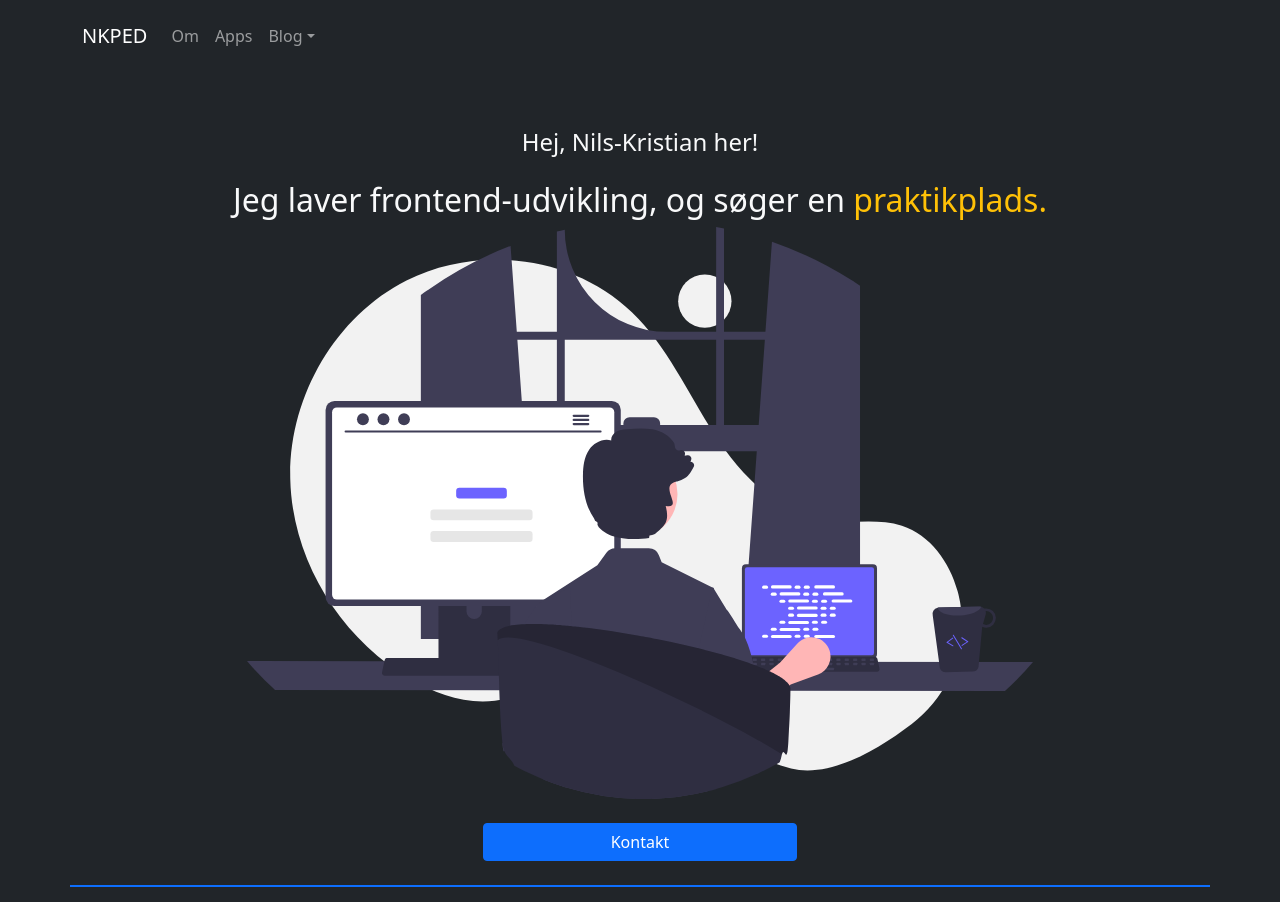
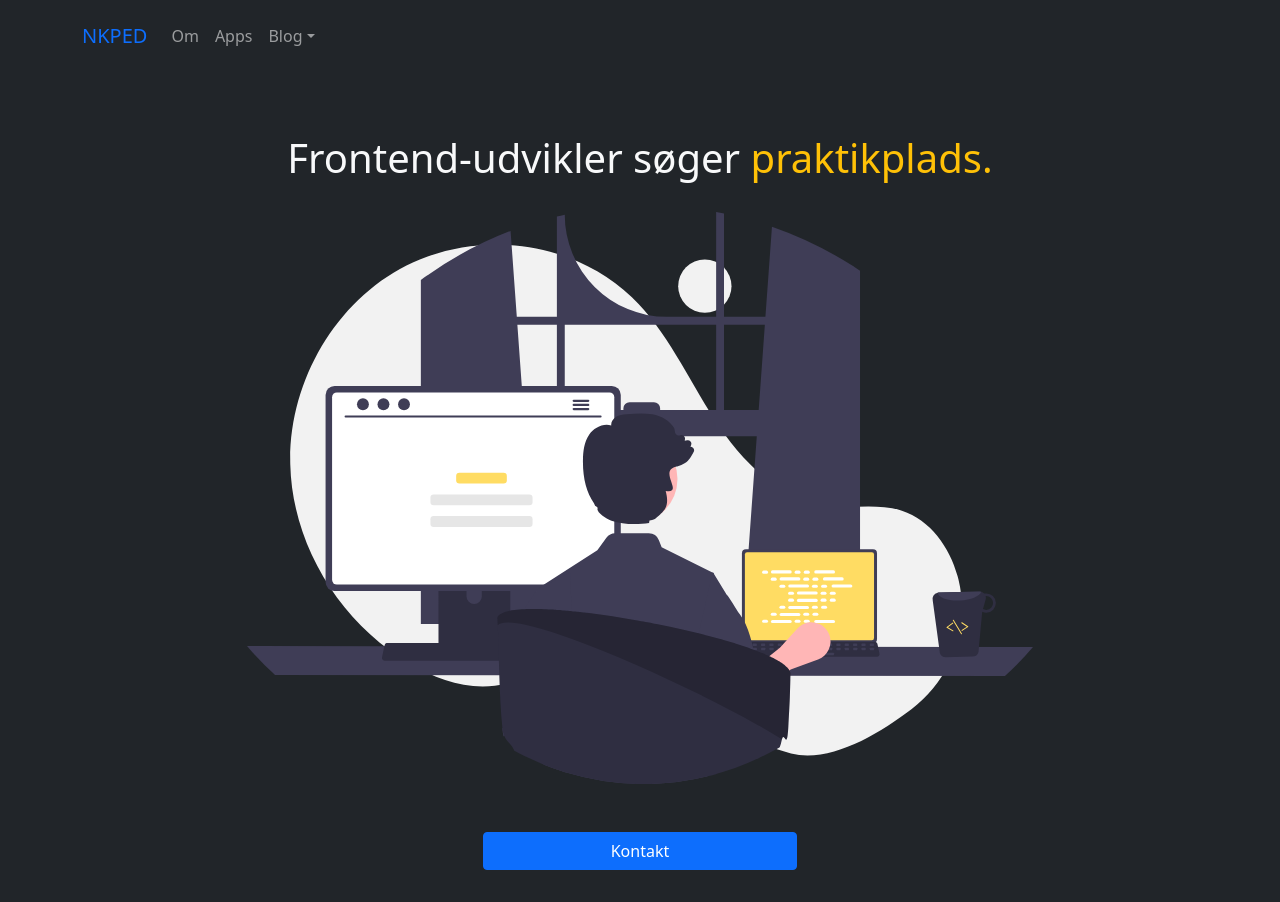
Before and after one commit to nkped/nkped.github.io, a React (Create React App) app: page / in a window 1280 px wide. Shown: the top 902 px of the page. Built offline with nearby package versions, Linux system fonts and the light colour scheme.

Commit message:
Tilføj svg på Home.

```diff
--- a/src/components/footer.jsx
+++ b/src/components/footer.jsx
@@ -3,10 +3,10 @@ import { Container, Row, Col } from "react-bootstrap";
 export function Footer() {
   return (
     <Container>
-      <Row className="border border-secondary mt-3 pt-4 pb-2">
-        <Col>nikrped@gmail.com</Col>
-        <Col>Rådmandsgade 35</Col>
-        <Col className="text-end">Tlf: 6088 7055</Col>
+      <Row className="mt-3 py-2">
+        <Col className="fst-italic text-warning">
+          Selv-lærende, voksen, ambitiøs..
+        </Col>
       </Row>
     </Container>
   );
--- a/src/components/myNavBar.jsx
+++ b/src/components/myNavBar.jsx
@@ -8,7 +8,9 @@ export function MyNavBar() {
     <nav className="bg-dark navbar-dark">
       <Navbar expand="lg">
         <Container className="mb-5 mt-2">
-          <Navbar.Brand href="/">NKPED</Navbar.Brand>
+          <Navbar.Brand className="text-primary" href="/">
+            NKPED
+          </Navbar.Brand>
           <Navbar.Toggle aria-controls="basic-navbar-nav" />
           <Navbar.Collapse id="basic-navbar-nav">
             <Nav className="me-auto">
--- a/src/routes/home.jsx
+++ b/src/routes/home.jsx
@@ -1,26 +1,30 @@
 import { Container, Row, Col, Button, Image } from "react-bootstrap";
 import { Footer } from "../components/footer";
 //import homePagePic from "../img/homePagePic.png";
-import HomePageImage from "./HomePageImage.svg";
+//import BlueHomePageImage from "./BlueHomePageImage.svg";
+import YellowHomePageImage from "./YellowHomePageImage.svg";
 
 export default function Home() {
   return (
     <Container fluid className="bg-dark text-light">
-      <Container className="pt-3">
-        <h4>Hej, Nils-Kristian her!</h4>
-      </Container>
       <Container className="px-5 pt-3">
-        <h2>
-          Jeg laver frontend-udvikling, og søger en{" "}
-          <span className="text-warning ">praktikplads.</span>
-        </h2>
-        <img src={HomePageImage} />
+        <Row>
+          <Col className="fs-1 fw-semibold">
+            Frontend-udvikler søger{" "}
+            <span className="text-warning">praktikplads.</span>
+          </Col>
+        </Row>
+
+        <Container fluid className="my-4">
+          <Image fluid src={YellowHomePageImage} />
+        </Container>
       </Container>
       <Button variant="primary" className="w-25 mx-auto my-4">
         Kontakt
       </Button>
-      <Container className="d-grid gap-5 border border-primary"></Container>
-      <Footer />
+      <Container>
+        <Footer />
+      </Container>
     </Container>
   );
 }
```
Also changed, not shown: src/routes/BlueHomePageImage.svg (renamed from src/routes/HomePageImage.svg), src/routes/YellowHomePageImage.svg (added).
